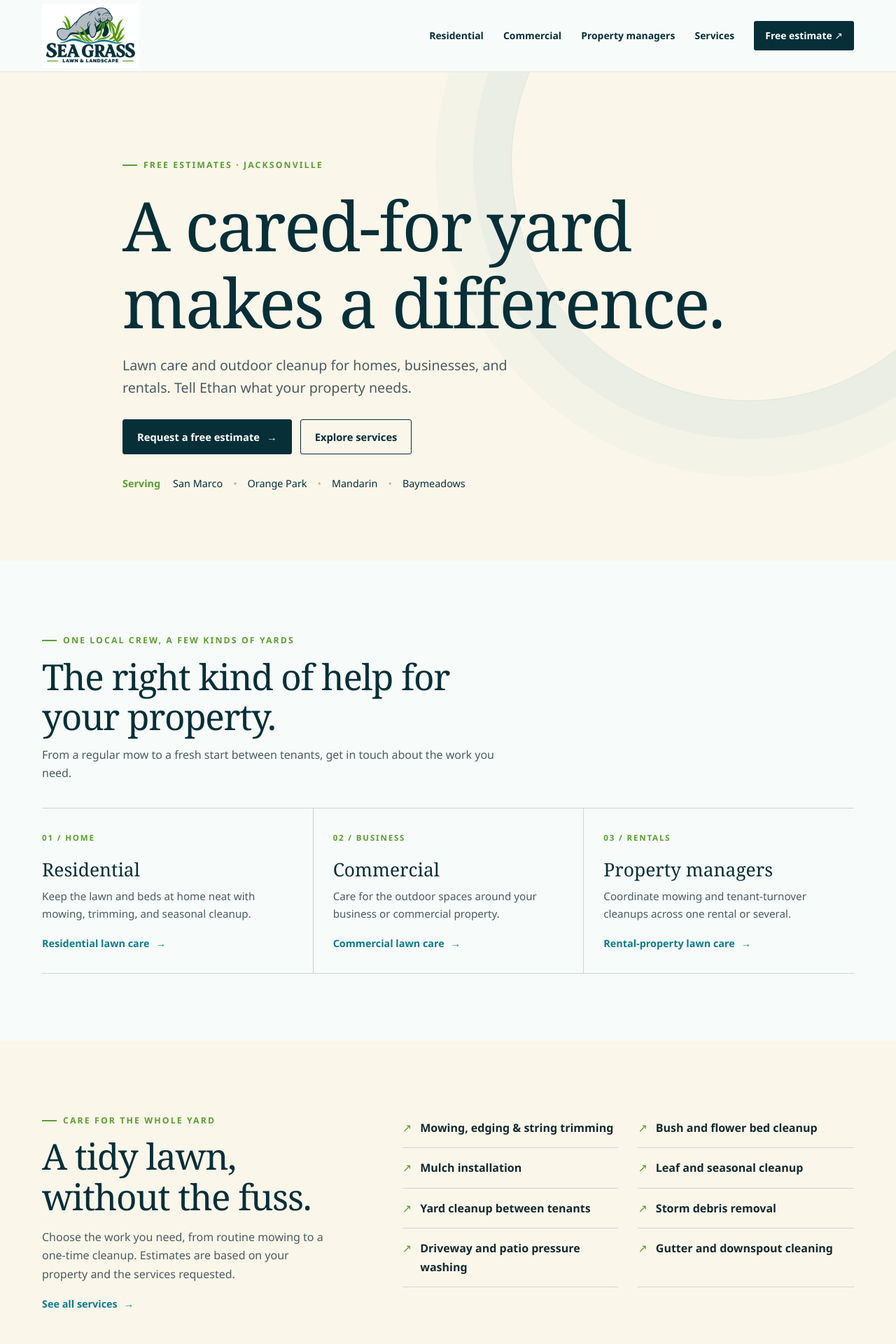
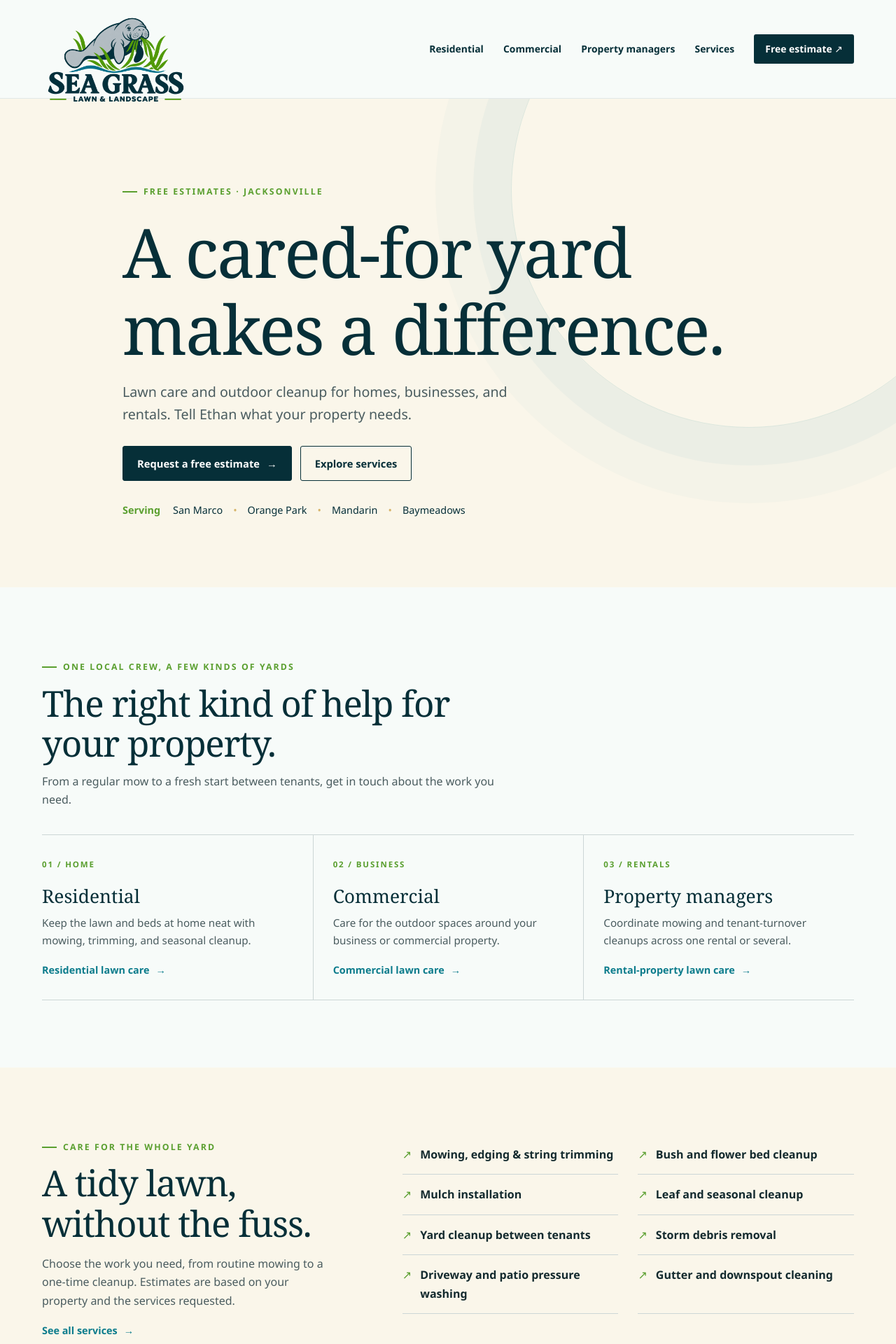
Before and after one commit to Severswoed/seagrassjax, a Jekyll site: the page built from index.html, in a window 1280 px wide. Shown: the top 1920 px of the page at 70% size. Built offline with Jekyll 4.4.1, drawn with Linux system fonts in a browser that asks for light colours.

Commit message:
Use transparent Sea Grass logo in header

```diff
--- a/_includes/footer.html
+++ b/_includes/footer.html
@@ -2,7 +2,7 @@
   <div class="shell footer-main">
     <div>
       <a class="brand brand-footer" href="{{ '/' | relative_url }}">
-        <img src="{{ '/assets/images/seagrassjax-logo.png' | relative_url }}" alt="" width="1536" height="1024">
+        <img src="{{ '/assets/images/seagrassjax-logo-no%20background.png' | relative_url }}" alt="" width="1536" height="1024">
       </a>
       <p class="footer-note">Straightforward lawn care for Jacksonville-area homes, businesses, and rental properties.</p>
     </div>
--- a/_includes/header.html
+++ b/_includes/header.html
@@ -1,7 +1,7 @@
 <header class="site-header">
   <div class="shell header-inner">
     <a class="brand" href="{{ '/' | relative_url }}" aria-label="Sea Grass Lawn & Landscape home">
-      <img src="{{ '/assets/images/seagrassjax-logo.png' | relative_url }}" alt="" width="1536" height="1024">
+      <img src="{{ '/assets/images/seagrassjax-logo-no%20background.png' | relative_url }}" alt="Sea Grass Lawn &amp; Landscape" width="1536" height="1024">
     </a>
     <button class="menu-toggle" type="button" aria-expanded="false" aria-controls="site-navigation">
       <span class="menu-toggle-label">Menu</span><span class="menu-toggle-icon" aria-hidden="true"><span></span><span></span></span>
--- a/_layouts/default.html
+++ b/_layouts/default.html
@@ -7,7 +7,7 @@
     <meta name="description" content="{{ page.description | default: site.description | escape }}">
     <meta name="theme-color" content="#062F38">
     <link rel="canonical" href="{{ page.url | absolute_url }}">
-    <link rel="icon" href="{{ '/assets/images/seagrassjax-logo.png' | relative_url }}" type="image/png">
+    <link rel="icon" href="{{ '/assets/images/seagrassjax-logo-no%20background.png' | relative_url }}" type="image/png">
     <link rel="stylesheet" href="{{ '/assets/css/site.css' | relative_url }}">
     <meta property="og:type" content="website">
     <meta property="og:site_name" content="{{ site.title | escape }}">
--- a/assets/css/site.css
+++ b/assets/css/site.css
@@ -37,9 +37,10 @@ img, svg { max-width: 100%; }
 :focus-visible { outline: 3px solid var(--tropical); outline-offset: 3px; }
 
 .site-header { position: relative; z-index: 2; background: var(--foam); border-bottom: 1px solid rgba(6, 47, 56, .09); }
-.header-inner { min-height: 102px; display: flex; align-items: center; justify-content: space-between; gap: 28px; }
+.header-inner { min-height: 112px; display: flex; align-items: center; justify-content: space-between; gap: 28px; }
 .brand { display: inline-flex; align-items: center; gap: 10px; flex: 0 0 auto; color: var(--gulf); text-decoration: none; }
-.brand img { display: block; width: 138px; height: auto; object-fit: contain; }
+.brand { position: relative; z-index: 3; }
+.brand img { display: block; width: 210px; height: auto; transform: translateY(17px); object-fit: contain; }
 .menu-toggle { display: none; }
 .brand-type { display: grid; line-height: 1.05; }
 .brand-type strong { font-family: Georgia, "Times New Roman", serif; font-size: 1.33rem; letter-spacing: .025em; }
@@ -169,8 +170,8 @@ h1 { max-width: 900px; margin: 21px 0 20px; font-size: clamp(2.8rem, 7.8vw, 6.1r
 .footer-bottom { display: flex; justify-content: space-between; gap: 18px; padding-block: 18px; border-top: 1px solid rgba(247, 251, 249, .18); color: var(--dark-copy); font-size: .78rem; }
 
 @media (max-width: 880px) {
-  .header-inner { position: relative; min-height: 92px; }
-  .brand img { width: 124px; }
+  .header-inner { position: relative; min-height: 96px; }
+  .brand img { width: 170px; transform: translateY(10px); }
   .menu-toggle { display: inline-flex; align-items: center; gap: 10px; padding: 11px 13px; border: 1px solid var(--gulf); border-radius: 3px; background: transparent; color: var(--gulf); cursor: pointer; font-size: .86rem; font-weight: 750; }
   .menu-toggle:hover { background: var(--cream); }
   .menu-toggle-icon { display: grid; gap: 4px; width: 18px; }
@@ -185,7 +186,7 @@ h1 { max-width: 900px; margin: 21px 0 20px; font-size: clamp(2.8rem, 7.8vw, 6.1r
   body { font-size: 15.5px; }
   .shell { width: min(calc(100% - 36px), var(--content)); }
   .header-inner { gap: 10px; }
-  .brand img { width: 108px; }
+  .brand img { width: 142px; transform: translateY(8px); }
   .site-nav { right: -18px; left: -18px; padding-inline: 18px; }
   .hero { padding-block: 52px 43px; }
   h1 { font-size: clamp(2.75rem, 13vw, 4rem); }
```
Also changed, not shown: _docs/PROJECT_NOTES.md (+1 -1 lines), README.md, assets/images/seagrassjax-logo-no background.png (added).
